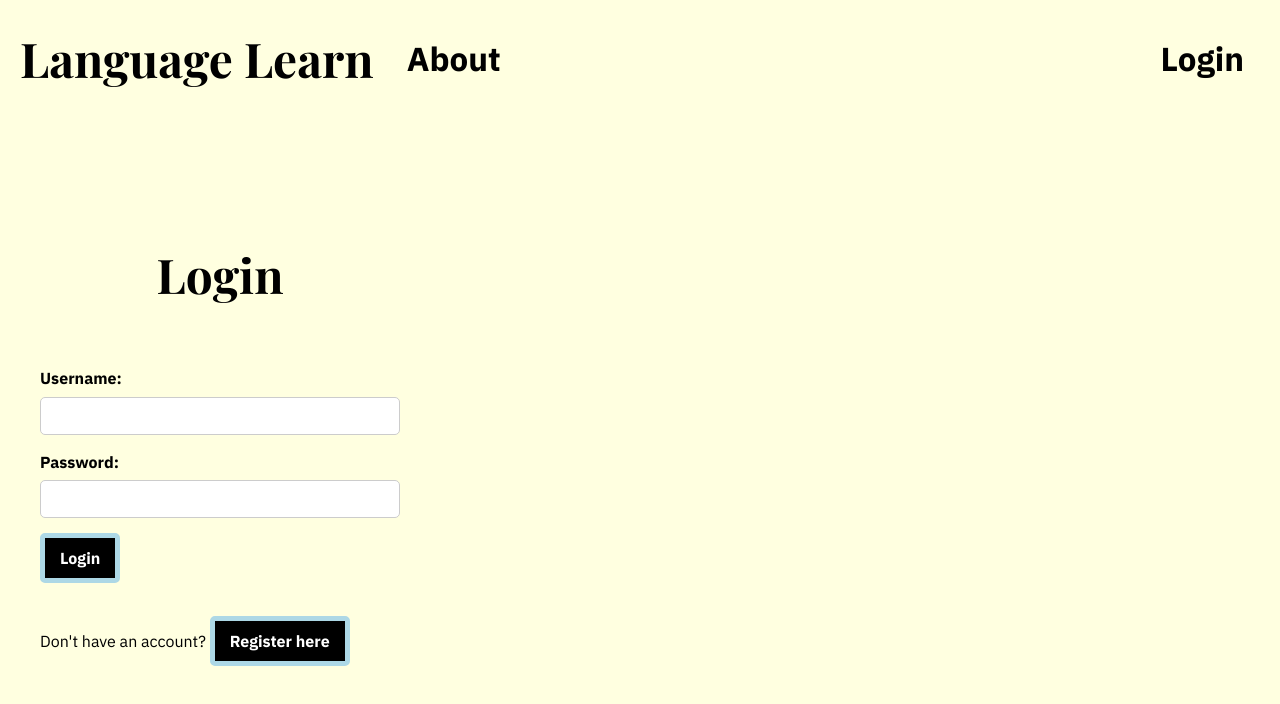
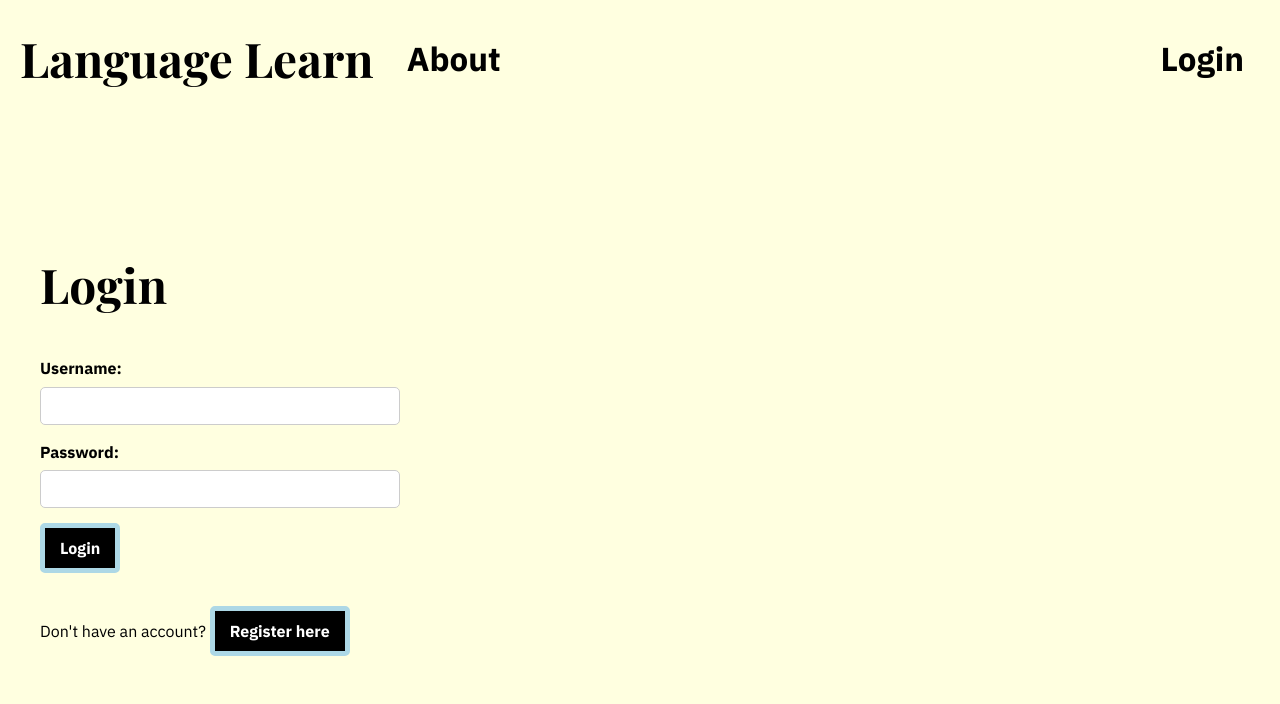
Before and after one commit to flooyd/language-learn, a SvelteKit app: page /login in a window 1280 px wide. Shown: the top 704 px of the page. Built offline with nearby package versions, Linux system fonts and the light colour scheme; a web font is replaced by a local one.

Commit message:
fix table hover

```diff
--- a/src/routes/about/+page.svelte
+++ b/src/routes/about/+page.svelte
@@ -20,4 +20,7 @@
         gap: 2.074rem;
     }
 
+    h1 {
+        margin-bottom: 0px;
+    }
 </style>
--- a/src/routes/learn/+page.svelte
+++ b/src/routes/learn/+page.svelte
@@ -255,7 +255,7 @@
     }
 
     tbody::-webkit-scrollbar-thumb {
-        background: #ccc;
+        background: #add8e6;
         border-radius: 5px;
     }
 
@@ -270,6 +270,10 @@
         background: white;
     }
 
+    tbody tr:hover {
+        background: #f0e68c;
+    }
+
     th, td {
         border: 1px solid black;
         padding: 10px;
--- a/src/routes/login/+page.svelte
+++ b/src/routes/login/+page.svelte
@@ -36,8 +36,7 @@
     }
 
     h1 {
-        text-align: center;
-        margin-bottom: 20px;
+        margin-bottom: 0px;
     }
 
     form {
```
